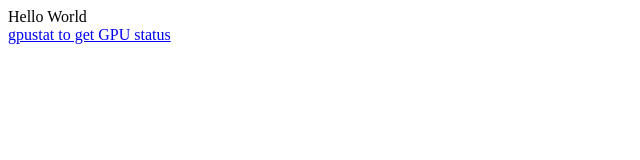
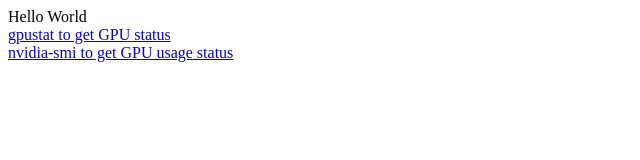
Before and after one commit to Zhuoli/sdfafwfdf.github.io, a plain HTML site: page index.html in a window 1280 px wide. Shown: the whole page, without its empty margins (0-640 px from the left). Drawn offline with Linux system fonts and the light colour scheme.

Commit message:
Update index.html

```diff
--- a/index.html
+++ b/index.html
@@ -1,3 +1,5 @@
 Hello World
 <br>
 <a href=https://github.com/wookayin/gpustat>gpustat to get GPU status</a>
+<br>
+<a href=http://developer.download.nvidia.com/compute/cuda/6_0/rel/gdk/nvidia-smi.331.38.pdf>nvidia-smi to get GPU usage status</a>
```
